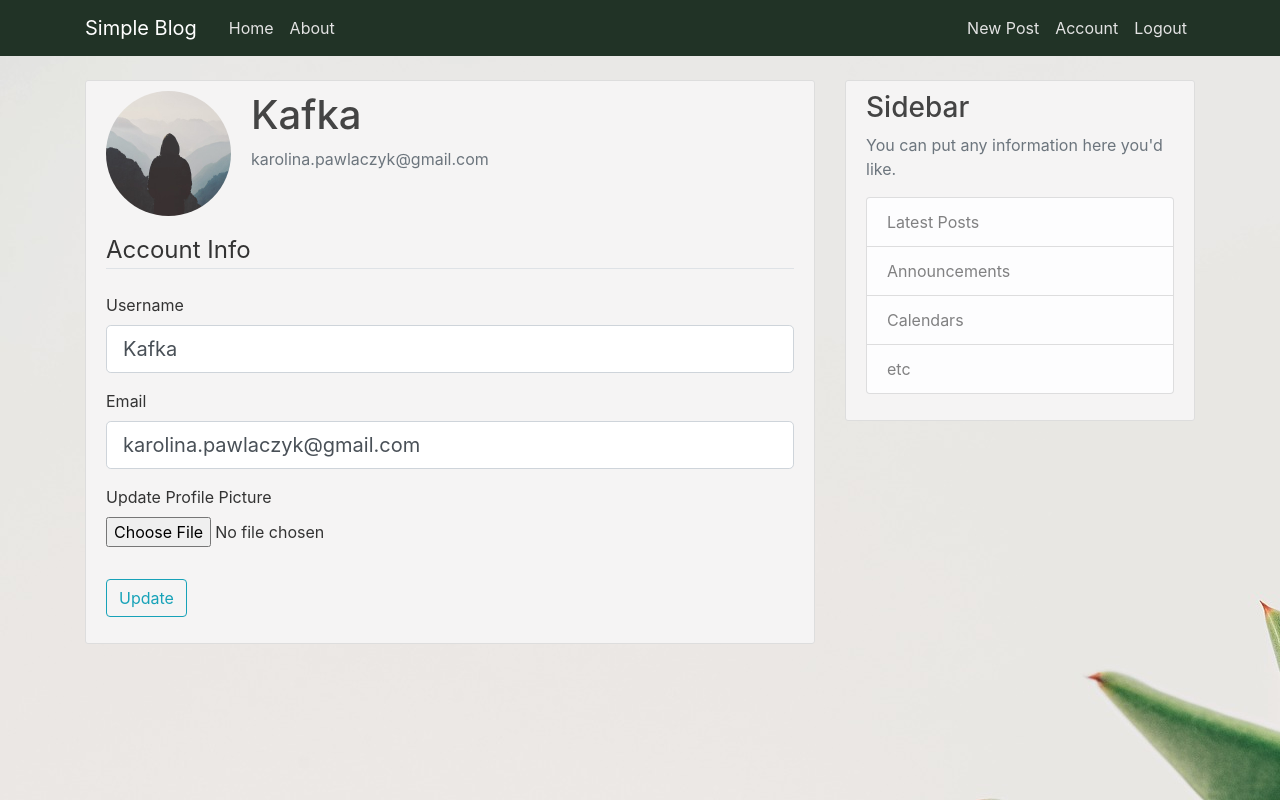
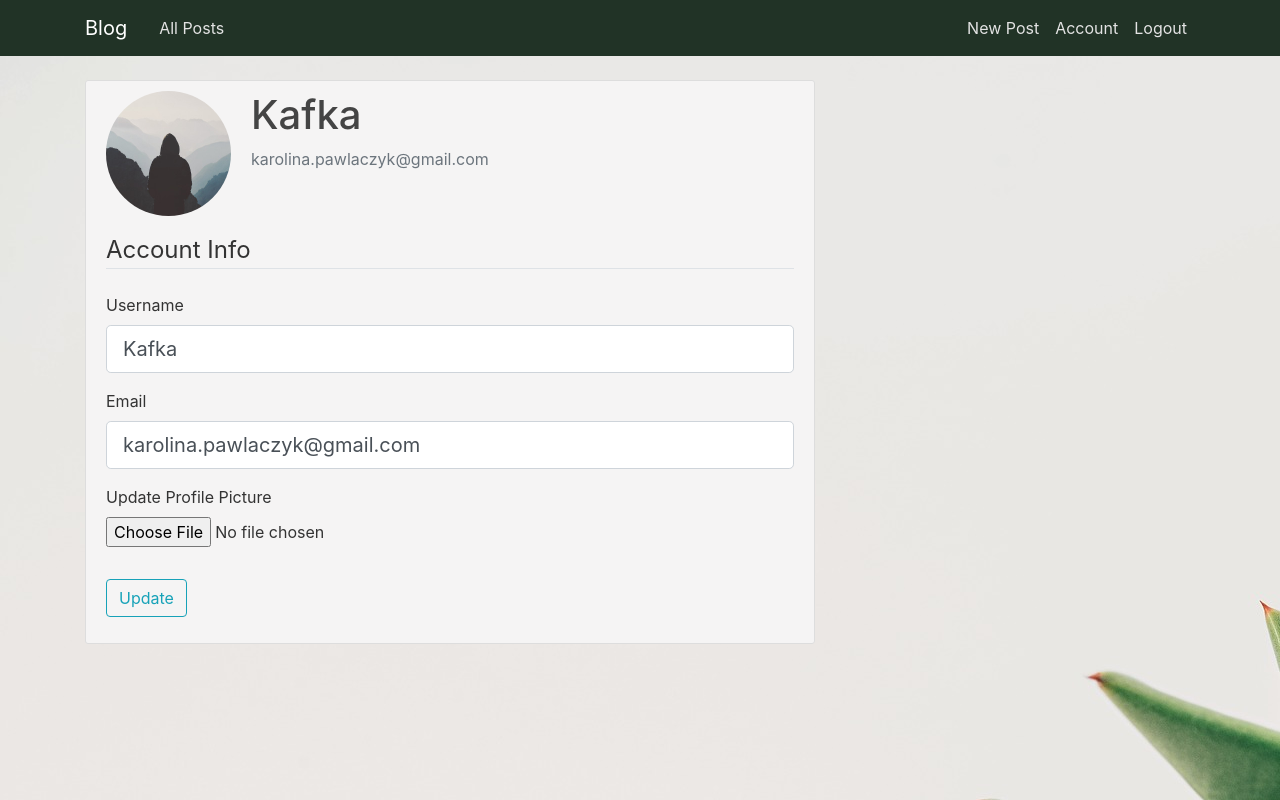
Before and after one commit to cafemoloko/Blog, a Flask app: page /account in a window 1280 px wide. Run offline with Flask 3, Linux system fonts and the light colour scheme; a user stored in the database is signed in; some libraries are stand-ins or nearby versions.

Commit message:
updates & fixes

```diff
--- a/blog/__init__.py
+++ b/blog/__init__.py
@@ -33,4 +33,9 @@ def create_app(config_class=Config):
     app.register_blueprint(users)
     app.register_blueprint(errors)
 
+    from .models import User, Post
+
+    with app.app_context():
+        db.create_all()
+
     return app
--- a/blog/models.py
+++ b/blog/models.py
@@ -1,5 +1,5 @@
 from datetime import datetime
-from itsdangerous import TimedJSONWebSignatureSerializer as Serializer
+from itsdangerous.url_safe import URLSafeTimedSerializer as Serializer
 from flask import current_app
 from blog import db, login_manager
 from flask_login import UserMixin
--- a/blog/templates/about.html
+++ /dev/null
@@ -1,4 +0,0 @@
-{% extends "layout.html" %}
-{% block content %}
-
-{% endblock content %}
--- a/blog/templates/layout.html
+++ b/blog/templates/layout.html
@@ -17,14 +17,13 @@
         <header class="site-header">
             <nav class="navbar navbar-expand-md navbar-dark bg-steel fixed-top">
                 <div class="container">
-                    <a class="navbar-brand mr-4" href="/">Simple Blog</a>
+                    <a class="navbar-brand mr-4" href="/">Blog</a>
                     <button class="navbar-toggler" type="button" data-toggle="collapse" data-target="#navbarToggle" aria-controls="navbarToggle" aria-expanded="false" aria-label="Toggle navigation">
                         <span class="navbar-toggler-icon"></span>
                     </button>
                     <div class="collapse navbar-collapse" id="navbarToggle">
                         <div class="navbar-nav mr-auto">
-                            <a class="nav-item nav-link" href="{{ url_for('main.home') }}">Home</a>
-                            <a class="nav-item nav-link" href="{{ url_for('main.about') }}">About</a>
+                            <a class="nav-item nav-link" href="{{ url_for('main.home') }}">All Posts</a>
                         </div>
                         <!-- Navbar Right Side -->
                         <div class="navbar-nav">
@@ -56,18 +55,6 @@
                     {% endwith %}
                     {% block content %} {% endblock %}
                   </div>
-                  <div class="col-md-4">
-                    <div class="content-section">
-                      <h3>Sidebar</h3>
-                      <p class='text-muted'>You can put any information here you'd like.
-                        <ul class="list-group">
-                          <li class="list-group-item list-group-item-light">Latest Posts</li>
-                          <li class="list-group-item list-group-item-light">Announcements</li>
-                          <li class="list-group-item list-group-item-light">Calendars</li>
-                          <li class="list-group-item list-group-item-light">etc</li>
-                        </ul>
-                      </p>
-                    </div>
                   </div>
                 </div>
               </main>
```
Also changed, not shown: README.md, instance/site.db (added).
